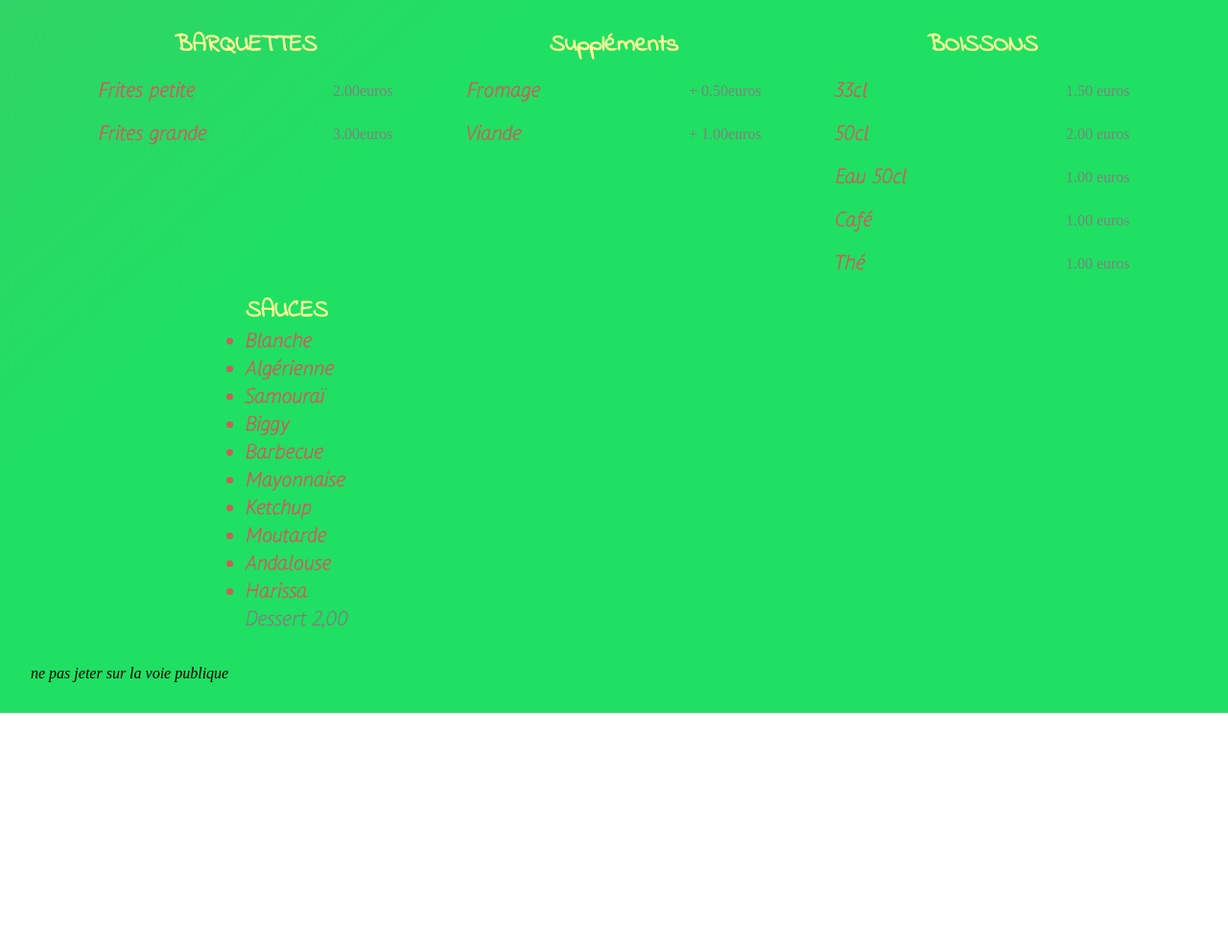
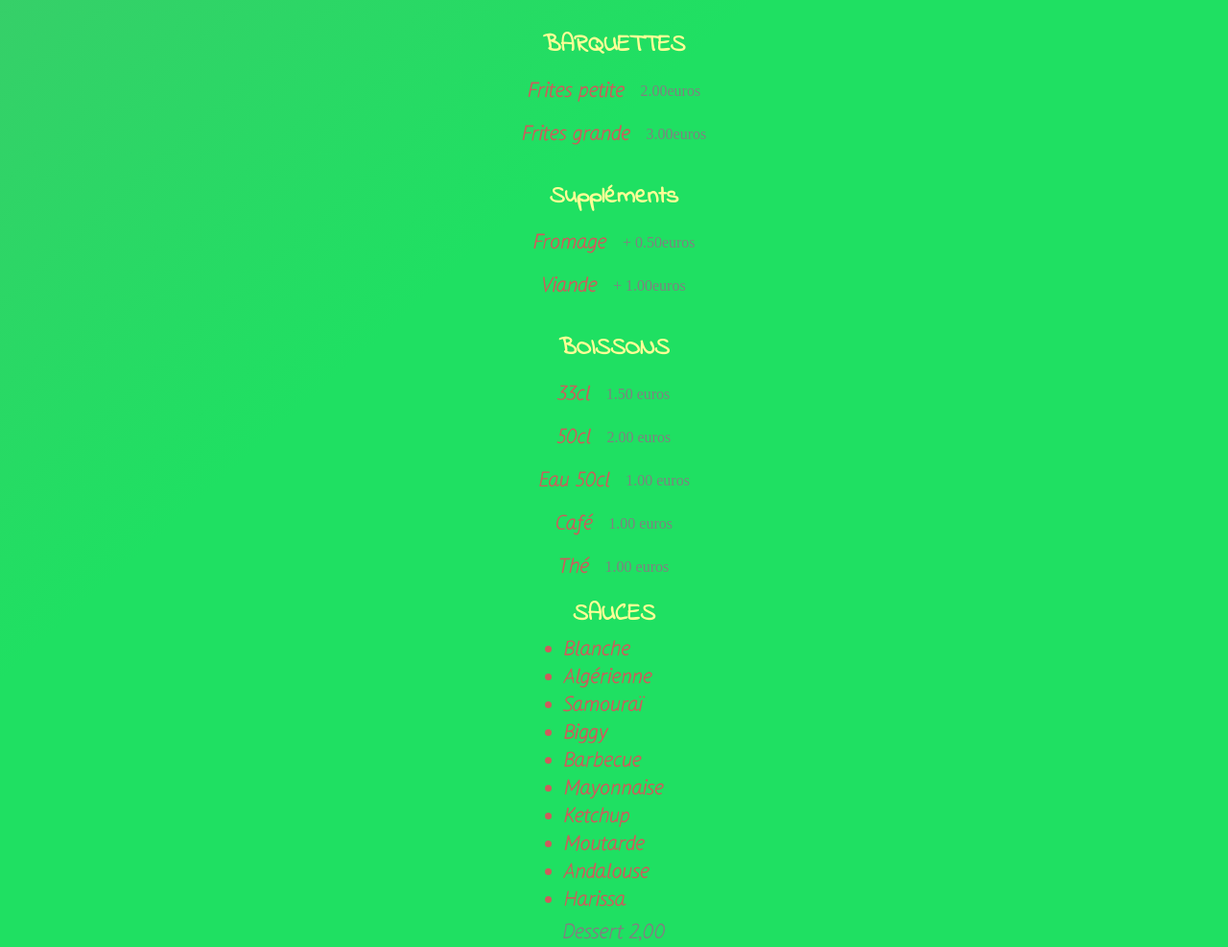
Before and after one commit to psychoniac/new_pacha, a website: page index.html in a window 1280 px wide. Shown: the part 3819-4806 px from the top of the page at 96% size. Before the commit the page ends 4562 px from the top, so only its background shows below. Drawn offline with Linux system fonts and the light colour scheme.

Commit message:
mis a jour des flexbox

```diff
--- a/index.html
+++ b/index.html
@@ -227,9 +227,6 @@
           </div>
         </section>
       </div>
-      <footer>
-        <span>ne pas jeter sur la voie publique</span>
-      </footer>
     </div>
   </body>
 </html>
--- a/sass/pages/_snacking.scss
+++ b/sass/pages/_snacking.scss
@@ -4,20 +4,24 @@
   align-items: center;
   gap: 1em;
   padding-top: 4em;
+
   & h2 {
     font-family: $font_title;
     font-size: $size_title;
     color: $color_title;
   }
+
   & p {
     font-family: $font_txt;
     font-size: $size_txt;
     color: $color_txt;
   }
+
   &__center {
     display: flex;
-    flex-direction: row;
-    justify-content: center;
+    flex-direction: column;
+    align-items: center;
+    gap: 1em;
     width: 100%;
   }
 }
@@ -27,13 +31,13 @@
   flex-direction: column;
   align-items: center;
   gap: 1em;
-  width: 30%;
   padding-top: 1em;
 
   & span {
     color: grey;
   }
 }
+
 .snacking__left {
   display: flex;
   flex-direction: column;
@@ -41,25 +45,31 @@
   gap: 1em;
   width: 100vw;
 }
+
 .snacking__left--img {
   width: 250px;
   height: 200px;
   border: 2px solid $color_txt;
 }
+
 .snack {
   display: flex;
   align-items: center;
-  justify-content: space-between;
-  width: 80%;
+  gap: 1em;
 }
+
 .snacking__right {
-  width: 60%;
+  display: flex;
+  flex-direction: column;
+  align-items: center;
+  gap: 5px;
 
   & li {
     color: $color_txt;
     font-size: $size_txt;
     font-family: $font_txt;
   }
+
   & span {
     color: grey;
     font-size: $size_txt;
```
Also changed, not shown: public/css/style.css, 1 other file.
